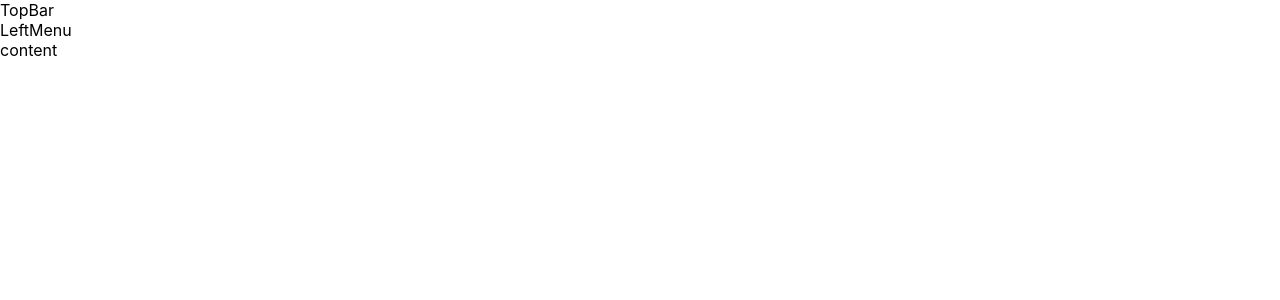
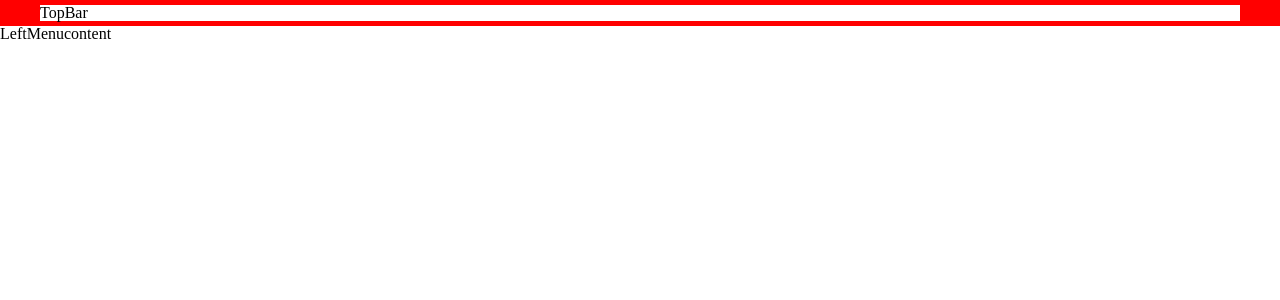
Before and after one commit to DamianOrzechowski/Framework-REACT-projetk-zaliczenie, a React (Create React App) app in the folder my-app/: page / in a window 1280 px wide. Shown: the top 300 px of the page. Built offline with nearby package versions, Linux system fonts and the light colour scheme.

Commit message:
style dodane do top bar

```diff
--- a/my-app/src/components/HomePage/MainPage.tsx
+++ b/my-app/src/components/HomePage/MainPage.tsx
@@ -1,18 +1,29 @@
 import React, {FC} from 'react';
+
+import styled from 'styled-components'
+
 import { TopBar } from '../TopBar/TopBar';
 import { LeftMenu } from '../LeftMenu/LeftMenu'
 
 
+const Wrapper = styled.div`
+
+`;
+
+const Content = styled.div`
+max-width:1200px;
+display:flex;
+align-items:center;
+`;
 const MainPage: FC =() => {
     return (
-        <>
-        <TopBar />
-        <div>
-            <LeftMenu />
-            <div>content</div>
-
-        </div>
-        </>
+        <Wrapper>
+            <TopBar />
+            <Content>
+                <LeftMenu />
+                <div>content</div>
+            </Content>
+        </Wrapper>
     )
 
 }
--- a/my-app/src/components/TopBar/TopBar.tsx
+++ b/my-app/src/components/TopBar/TopBar.tsx
@@ -1,9 +1,25 @@
 import { FC } from 'React';
+import styled from 'styled-components';
+import { Wrapper } from'../../styledHelpers/Components'
+import { Colors } from '../../styledHelpers/Colors'
 
+
+
+const InnerWrapper = styled.div`
+width:1200px;
+background: ${Colors.white};
+`;
 export const TopBar: FC = () => {
     return (
+        <Wrapper>
+            <InnerWrapper>
+                TopBar
+            </InnerWrapper>
 
-        <>TopBar</>
+
+
+        </Wrapper>
+
 
     );
 }
--- a/my-app/src/index.tsx
+++ b/my-app/src/index.tsx
@@ -4,10 +4,13 @@ import './index.css';
 //import App from './App';
 //import reportWebVitals from './reportWebVitals';
 import MainPage from './components/HomePage/MainPage';
-
+import { Reset } from 'styled-reset'
 
 ReactDOM.render(
-  <MainPage />,
+  <>
+  <Reset />
+  <MainPage />
+  </>,
   document.getElementById('root')
 );
 
--- /dev/null
+++ b/my-app/src/styledHelpers/Colors.ts
@@ -0,0 +1,3 @@
+export const Colors = {
+    white:'#FFF'
+}
--- /dev/null
+++ b/my-app/src/styledHelpers/Components.ts
@@ -0,0 +1,9 @@
+import styled from 'styled-components'
+
+
+export const Wrapper = styled.div`
+background: red;
+ display: flex;
+ justify-content: center;
+ padding:5px;
+`;
```
Also changed, not shown: 1 other file (tests, documents, lock files or other folders).
